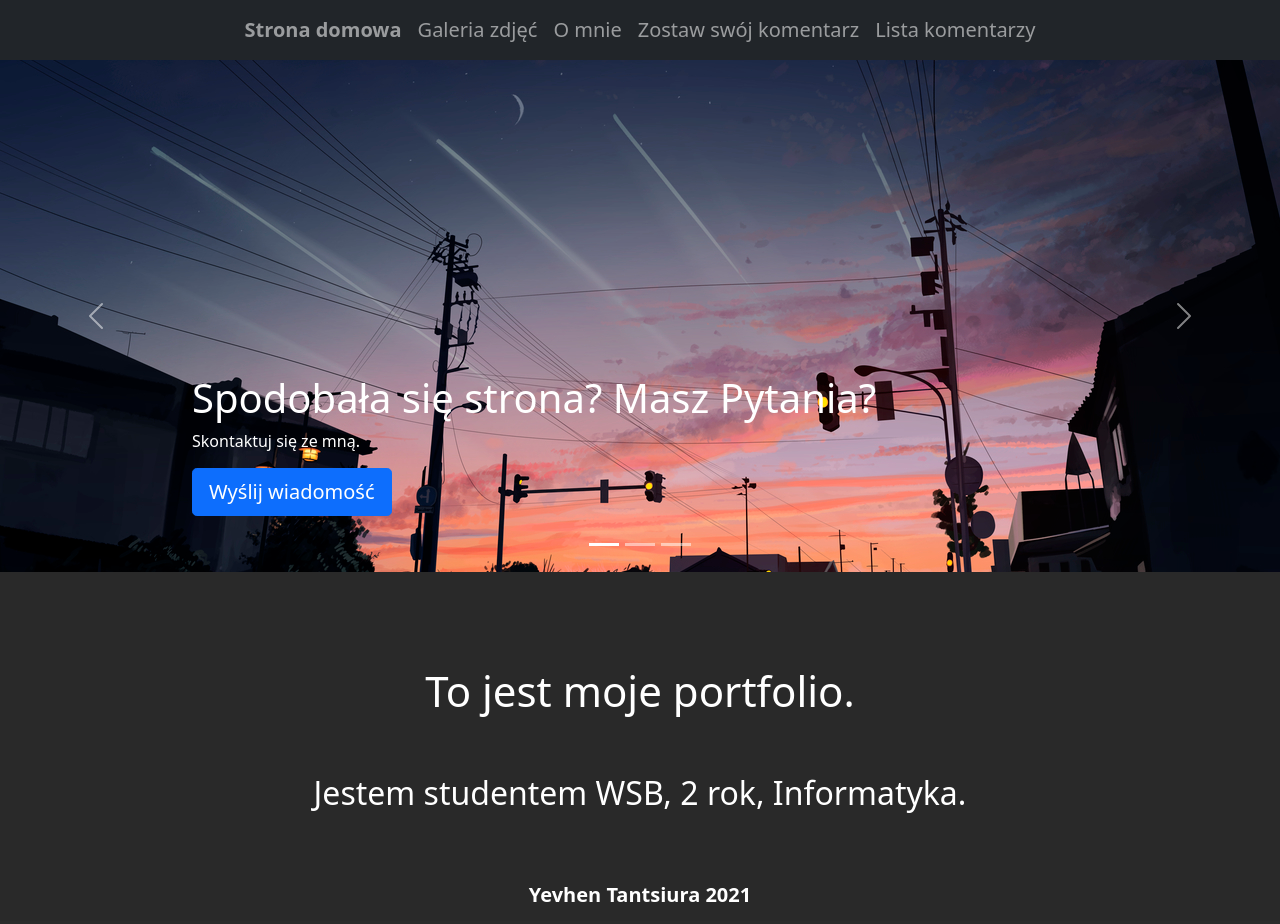
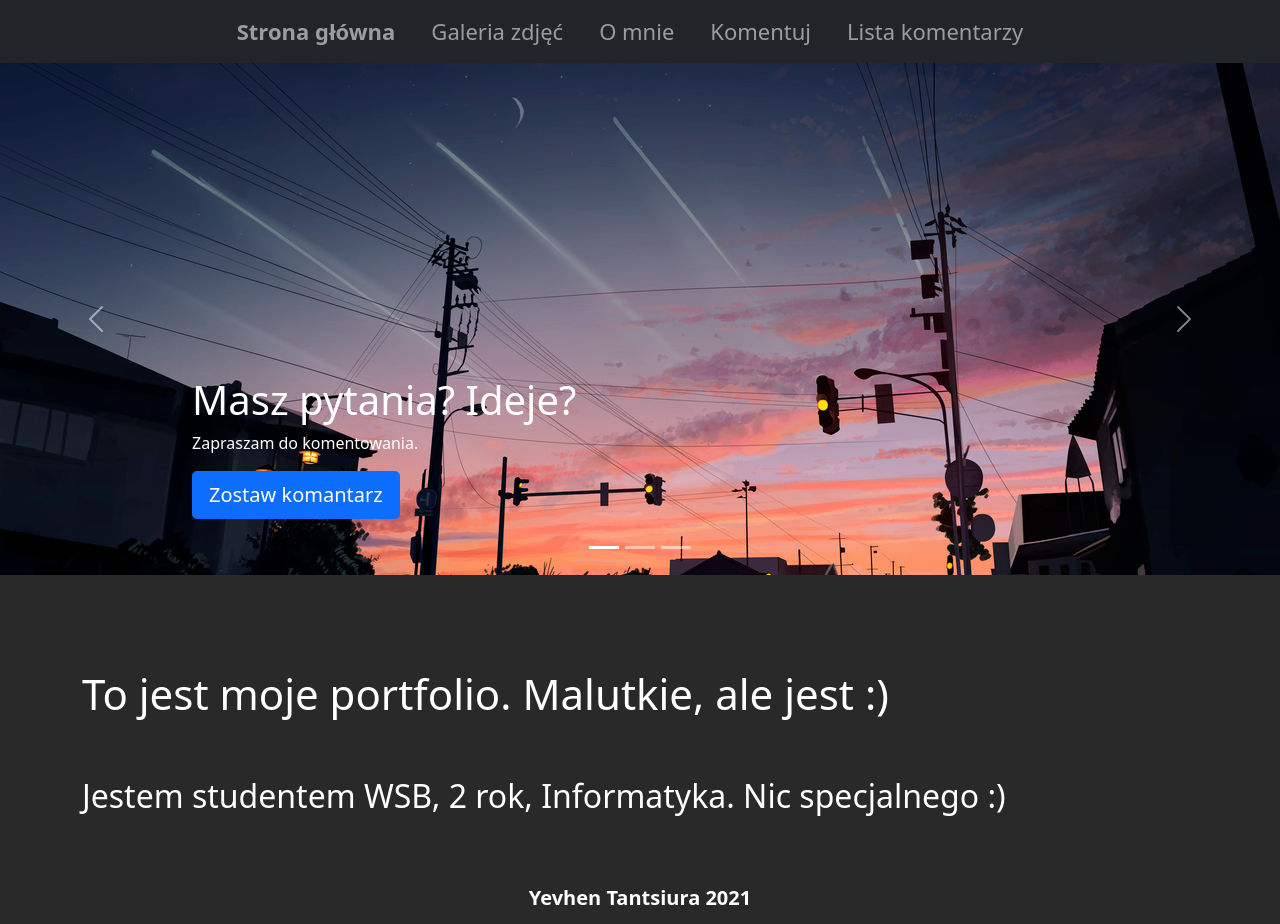
Before and after one commit to yevhen-tantsiura/projekt, a Flask app: page / in a window 1280 px wide. Before the commit the page ends 902 px from the top, so only its background shows below. Run offline with Flask 2, Linux system fonts and the light colour scheme; some libraries are stand-ins or nearby versions.

Commit message:
v1.0(developer beta 1)

```diff
--- a/static/site.css
+++ b/static/site.css
@@ -29,17 +29,17 @@ footer
 	font-weight: bold;
 	padding: 10px 10px 10px 10px
 }
-
-li.nav-item.active
+.nav-item.active
 {
-	font-size: 20px;
+	font-size: 22px;
 	font-weight: bold;
+	padding-right: 20px;
 }
-li.nav-item
+.nav-item
 {
-	font-size: 20px;
+	font-size: 22px;
+	padding-right: 20px;
 }
-
 .head > h1
 {
 	font-size: 42px;
@@ -140,7 +140,6 @@ footer p
 .form-signin label {
 	color:white;
 }
-
 .carousel {
 	margin-bottom: 4rem;
   }
@@ -148,7 +147,6 @@ footer p
 	bottom: 3rem;
 	z-index: 10;
 }
-
 .carousel-item {
 	height: 32rem;
 }
--- a/templates/contact.html
+++ b/templates/contact.html
@@ -5,7 +5,7 @@ Komentuj
 {% block content %}
 <div class="container">
   <div class="head">
-    <h1 class="h3 mb-3 fw-normal ">Zostaw swój komentarz</h1>
+    <h1 class="h3 mb-3 fw-normal ">Masz coś do powiedzenia? No to śmiało! :) </h1>
   </div>
   {% for cat, msg in get_flashed_messages(True) %}
   <div class="flash {{cat}}">{{msg}}</div>
--- a/templates/index.html
+++ b/templates/index.html
@@ -15,9 +15,9 @@ Strona domowa
         <img src="{{ url_for('static', filename='img/pic1.jpg') }}">
         <div class="container">
           <div class="carousel-caption text-start">
-            <h1>Spodobała się strona? Masz Pytania?</h1>
-            <p>Skontaktuj się ze mną.</p>
-            <p><a class="btn btn-lg btn-primary" href="{{ url_for('contact') }}">Wyślij wiadomość</a></p>
+            <h1>Masz pytania? Ideje?</h1>
+            <p>Zapraszam do komentowania.</p>
+            <p><a class="btn btn-lg btn-primary" href="{{ url_for('contact') }}">Zostaw komantarz</a></p>
           </div>
         </div>
       </div>
@@ -26,8 +26,8 @@ Strona domowa
         <img src="{{ url_for('static', filename='img/pic2.jpg') }}">
         <div class="container">
           <div class="carousel-caption">
-            <h1>O mnie:</h1>
-            <p>Tu możesz więcej dowiedzieć się o mnie.</p>
+            <h1>Chcesz dowiedzieć się więcej o mnie?</h1>
+            <p>Tu są niektóre informacje:</p>
             <p><a class="btn btn-lg btn-primary" href="{{ url_for('about') }}">O mnie</a></p>
           </div>
         </div>
@@ -55,8 +55,8 @@ Strona domowa
   </div>
 <div class="container">
   <div class="head">
-    <h1>To jest moje portfolio.</h1>
-    <h2>Jestem studentem WSB, 2 rok, Informatyka.</h2>
+    <h1 style="text-align: left;">To jest moje portfolio. Malutkie, ale jest :) </h1>
+    <h2 style="text-align: left;">Jestem studentem WSB, 2 rok, Informatyka. Nic specjalnego :) </h2>
   </div>
 </div>
 {% endblock %}
--- a/templates/layout.html
+++ b/templates/layout.html
@@ -6,7 +6,7 @@
         <meta charset="utf-8" />
         <meta name="viewport" content="width=device-width, initial-scale=1.0">
         <title>{% block title %}{% endblock %}</title>
-        <link rel="stylesheet" type="text/css" href="{{ url_for('static', filename='site.css', v=70)}}" />
+        <link rel="stylesheet" type="text/css" href="{{ url_for('static', filename='site.css', v=77)}}" />
         <link rel="stylesheet" href="{{ url_for('static', filename='lightboxcss.css') }}">
         <link href="https://cdn.jsdelivr.net/npm/bootstrap@5.0.0/dist/css/bootstrap.min.css" rel="stylesheet" integrity="sha384-wEmeIV1mKuiNpC+IOBjI7aAzPcEZeedi5yW5f2yOq55WWLwNGmvvx4Um1vskeMj0" crossorigin="anonymous">
         <script src="https://code.jquery.com/jquery-3.2.1.slim.min.js" integrity="sha384-KJ3o2DKtIkvYIK3UENzmM7KCkRr/rE9/Qpg6aAZGJwFDMVNA/GpGFF93hXpG5KkN" crossorigin="anonymous"></script>
@@ -27,7 +27,7 @@
       <div class="collapse navbar-collapse justify-content-md-center" id="navbarsExample08">
         <ul class="navbar-nav">
           <li class="nav-item active">
-            <a class="nav-link" href="{{ url_for('home') }}">Strona domowa <span class="sr-only"></span></a>
+            <a class="nav-link" href="{{ url_for('home') }}">Strona główna <span class="sr-only"></span></a>
           </li>
           <li class="nav-item">
             <a class="nav-link" href="{{ url_for('gallery') }}">Galeria zdjęć</a>
@@ -36,7 +36,7 @@
             <a class="nav-link" href="{{ url_for('about') }}">O mnie</a>
           </li>
           <li class="nav-item">
-            <a class="nav-link" href="{{ url_for('contact') }}">Zostaw swój komentarz</a>
+            <a class="nav-link" href="{{ url_for('contact') }}">Komentuj</a>
           </li>
           <li class="nav-item">
             <a class="nav-link" href="{{ url_for('comments') }}">Lista komentarzy</a>
```
Also changed, not shown: templates/about.html (+9 -4 lines), templates/comments.html (+5 -3 lines).
